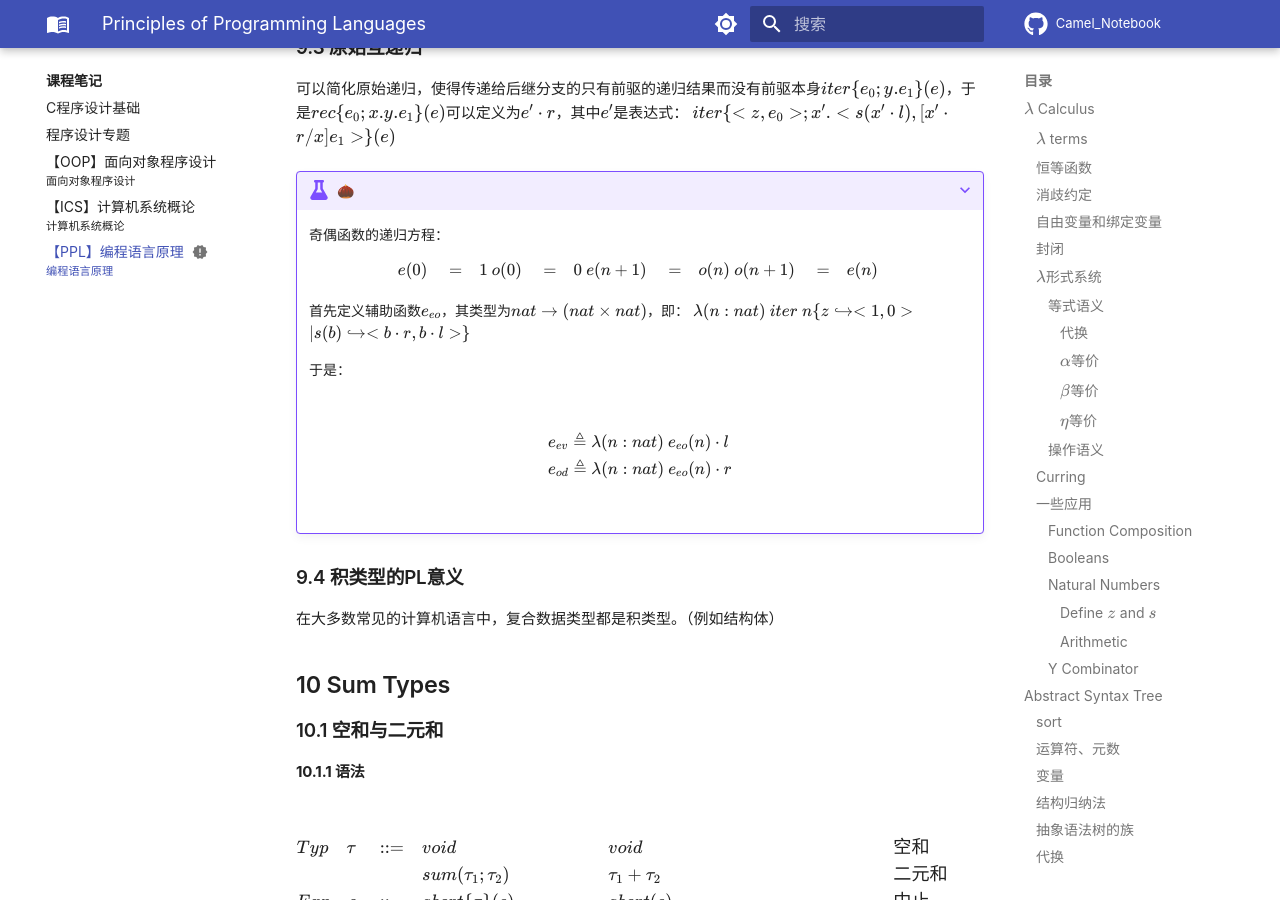
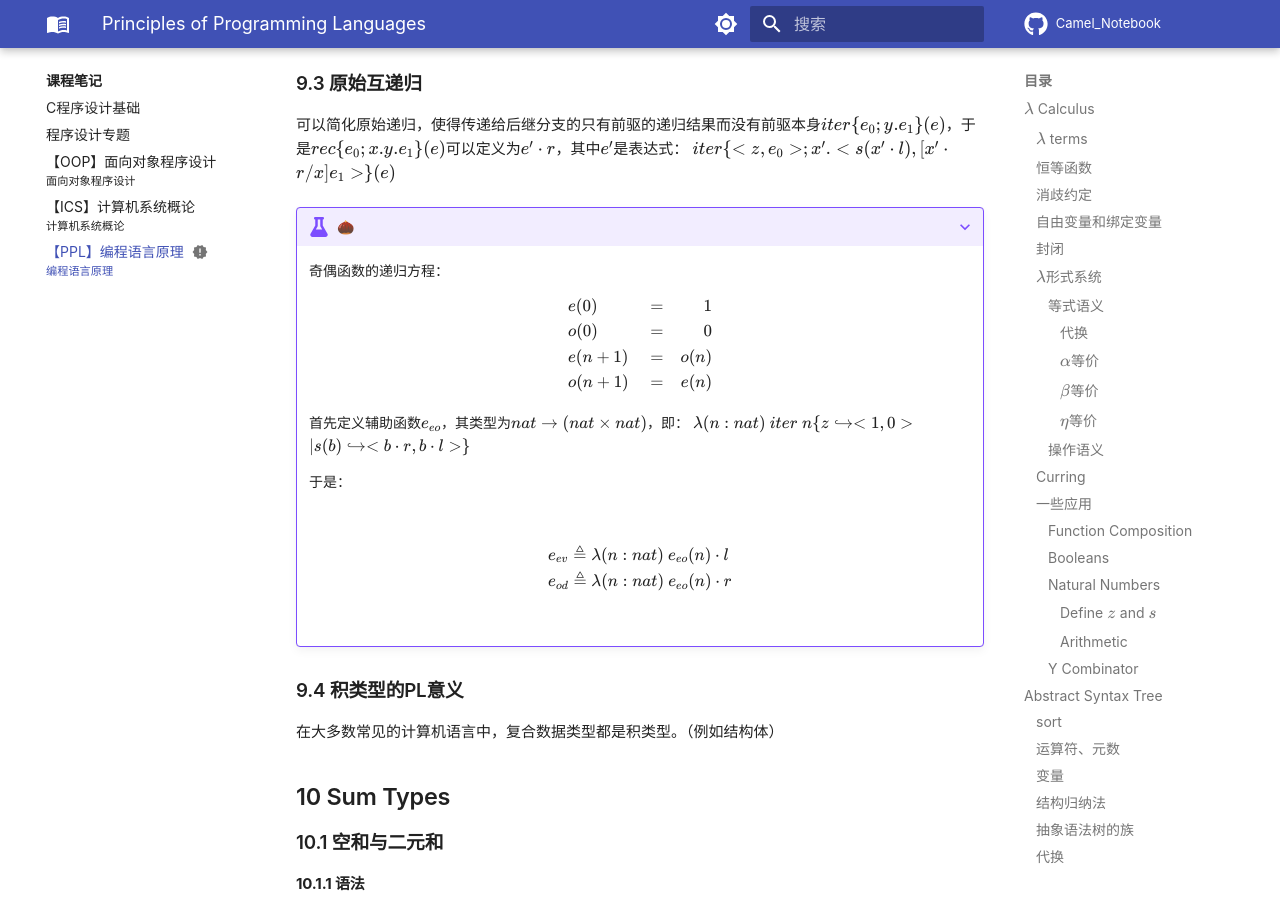
Before and after one commit to Camel-zy/Camel_Notebook, an MkDocs documentation site: the page built from docs/Course/PPL.md, in a window 1280 px wide and 900 px high, scrolled down 22634 px. Built offline with MkDocs 1.6.1 and Material for MkDocs 9.7.7, drawn with Linux system fonts in a browser that asks for light colours; comment, search, counter and statistics services are not loaded; some of the changed text lies outside the part shown.

Commit message:
feat: 增加部分笔记
增加部分笔记，删除CNAME

```diff
--- a/docs/Course/PPL.md
+++ b/docs/Course/PPL.md
@@ -957,10 +959,10 @@ $iter\{<z,e_0>;x'.<s(x'\cdot l),[x'\cdot r/x]e_1>\}(e)$
     奇偶函数的递归方程：
     $$
     \begin{aligned}
-    &e(0)&&=&1\\
-    &o(0)&&=&0\\
-    &e(n+1)&&=&o(n)\\
-    &o(n+1)&&=&e(n)\\
+    &e(0)&&=&1\\\\
+    &o(0)&&=&0\\\\
+    &e(n+1)&&=&o(n)\\\\
+    &o(n+1)&&=&e(n)\\\\
     \end{aligned}
     $$
 
```
Also changed, not shown: other parts of docs/Course/PPL.md (+2 -0 lines), docs/Tech/Tool/Conda.md (+10 -0 lines), 1 other file.
